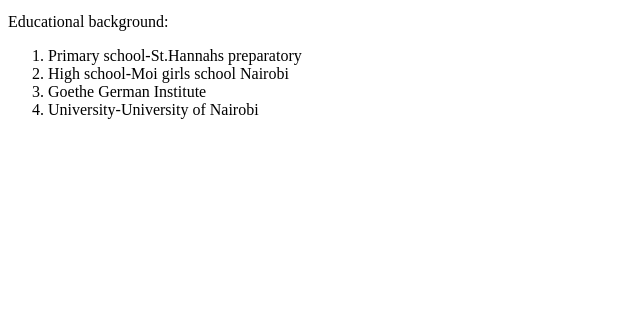
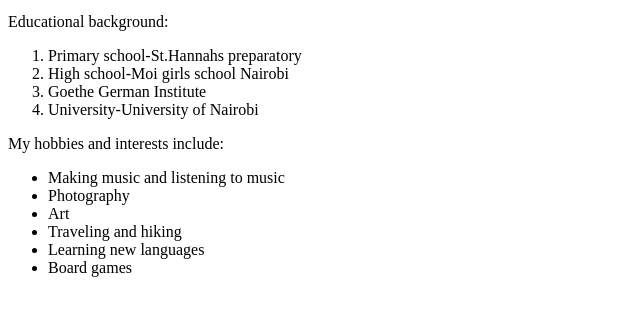
Before and after one commit to VGichuki/independent-project, a plain HTML site: page about-me.html in a window 1280 px wide. Shown: the part 101-416 px from the top of the page, without its empty margins (0-640 px from the left). Drawn offline with Linux system fonts and the light colour scheme.

Commit message:
Add files via upload

```diff
--- a/about-me.html
+++ b/about-me.html
@@ -16,5 +16,15 @@
       <li>University-University of Nairobi</li>
     </ol>
 
+    <p>My hobbies and interests include:</p>
+    <ul>
+      <li>Making music and listening to music</li>
+      <li>Photography</li>
+      <li>Art</li>
+      <li>Traveling and hiking</li>
+      <li>Learning new languages</li>
+      <li>Board games</li>
+    </ul>
+
   </body>
 </html>
```
